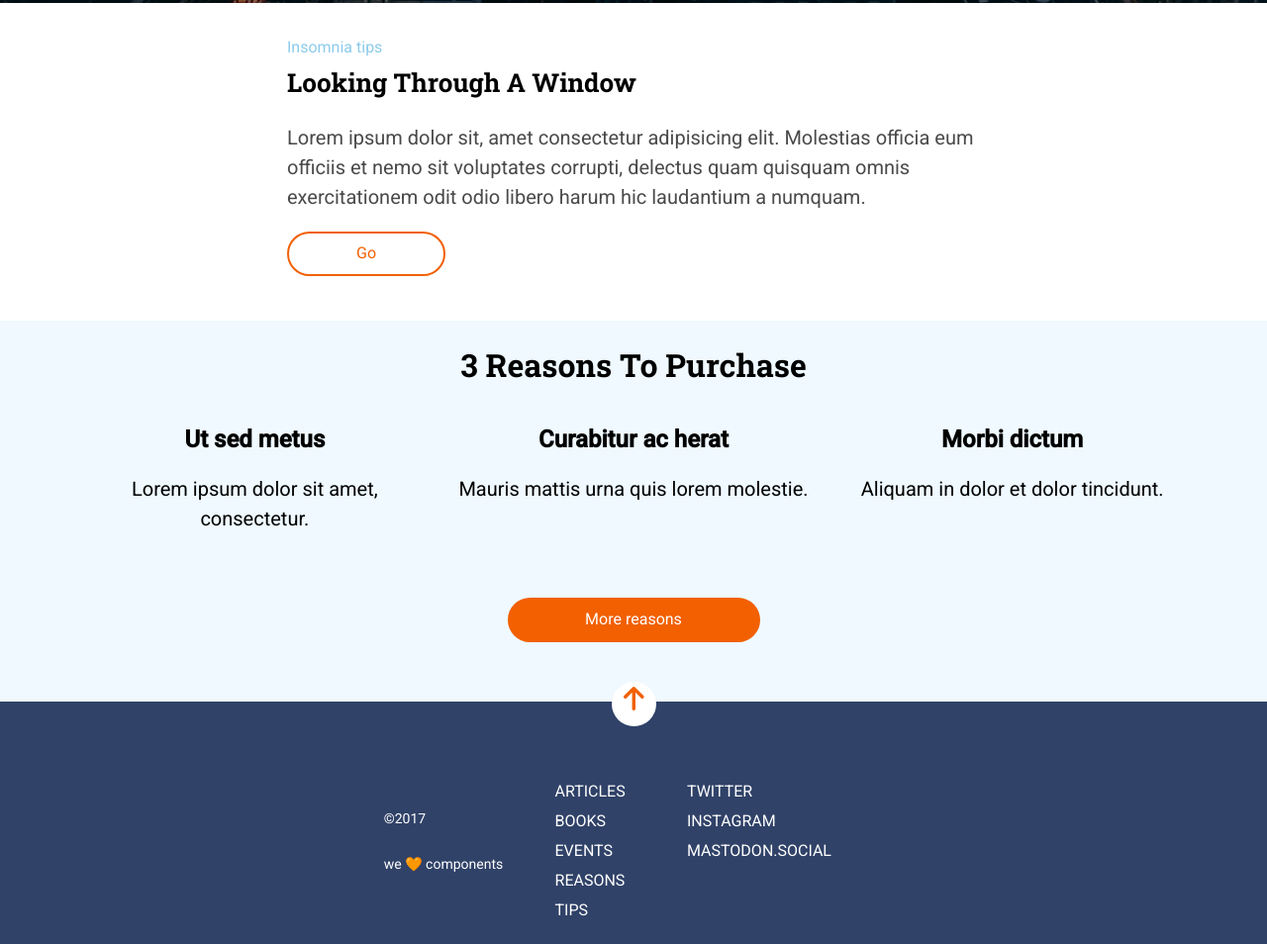
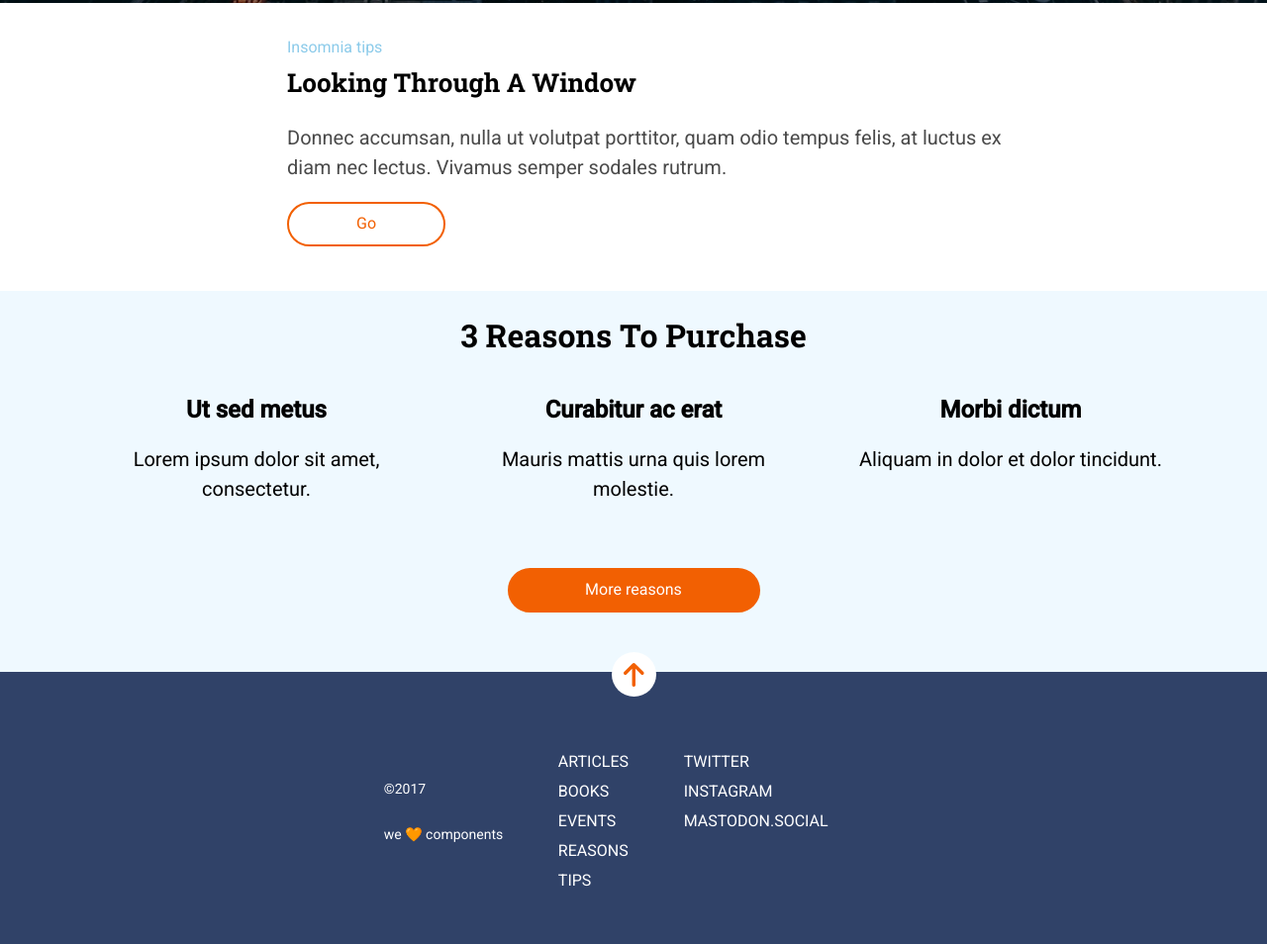
Before and after one commit to ana-arribas/evaluacion-final-modulo-1-ana-arribas, a website: page public/index.html in a window 1280 px wide. Shown: the part 797-1751 px from the top of the page at 99% size. Drawn offline with nearby package versions, Linux system fonts and the light colour scheme.

Commit message:
improvements

```diff
--- a/_src/assets/scss/core/_mixins.scss
+++ b/_src/assets/scss/core/_mixins.scss
@@ -1,6 +1,5 @@
 @mixin arrowstyle {
     display: flex;
-    align-items: center;
     justify-content: center;
     width: 45px;
     height: 45px;
--- a/_src/assets/scss/layout/_aside.scss
+++ b/_src/assets/scss/layout/_aside.scss
@@ -1,5 +1,7 @@
 .aside {
-    text-align: center;
+    display: flex;
+    flex-direction: column;
+    align-items: center;
     background-color: $aside-back;
     padding-top: 30px;
     padding-bottom: 60px;
@@ -8,11 +10,12 @@
         font-family: $slab;
         text-transform: capitalize;
         font-size: 1.5rem;
-        margin: 0px;
+        margin: 0px 0px;
     }
     &__wrapper {
         display: grid;
-        grid-template-columns: 1fr 1fr 1fr 1fr;
+        grid-template-columns: 70px 90px 90px 70px;
+        text-align: center;
     }
     &__grid {
         &--container {
--- a/_src/assets/scss/layout/_base.scss
+++ b/_src/assets/scss/layout/_base.scss
@@ -6,5 +6,4 @@ body {
 }
 a {
     color: inherit;
-    padding: 10px 10px;
 }
--- a/_src/assets/scss/layout/_footer.scss
+++ b/_src/assets/scss/layout/_footer.scss
@@ -13,6 +13,7 @@
     }
     &__arrow {
         @include arrowstyle;
+        align-items: flex-end;
         margin: auto;
         left: 0px;
         right: 0px;
--- a/_src/assets/scss/layout/_header.scss
+++ b/_src/assets/scss/layout/_header.scss
@@ -46,6 +46,7 @@
     }
     &__arrow {
         @include arrowstyle;
+        align-items: center;
         margin-top: 45px;
         &:hover {
             background-color: $arrow-hover;
--- a/_src/assets/scss/layout/_mediaqueries.scss
+++ b/_src/assets/scss/layout/_mediaqueries.scss
@@ -9,20 +9,21 @@
         }
     }
     .section {
+        &__title {
+            font-size: 1.625rem;
+            width: 690px
+        }
         &__paragraph {
             font-size: 1.25rem;
+            width: 690px;
         }
         &__button {
             width: 91px;
         }
-        &__title {
-            font-size:  1.625rem;
-        }
     }
     .aside {
         &__wrapper {
-            display: grid;
-            grid-template-columns: 1fr 1fr 1fr;
+            grid-template-columns: 212px 212px 212px;
             column-gap: 28px;
         }
         &__grid {
@@ -85,6 +86,9 @@
         &__tips {
             font-size: 1rem;
         }
+        &__paragraph {
+            width: 730px;
+        }
         &__button {
             width: 160px;
         }
@@ -94,8 +98,7 @@
             font-size: 2rem;
         }
         &__wrapper {
-            margin-left: 80px;
-            margin-right: 80px;
+            grid-template-columns: 353px 353px 353px;
         }
         &__button {
             width: 255px;
--- a/_src/assets/scss/layout/_section.scss
+++ b/_src/assets/scss/layout/_section.scss
@@ -8,6 +8,7 @@
     &__title {
         font-family: $slab;
         text-transform: capitalize;
+        width: 290px;
         font-size: 1.5rem;
         line-height: 30px;
         margin-top: 5px;
--- a/public/index.html
+++ b/public/index.html
@@ -41,9 +41,8 @@
 
                  <h3 class="section__title">looking through a window</h3>
 
-                <p class="section__paragraph">Lorem ipsum dolor sit, amet consectetur adipisicing elit. Molestias officia
-                    eum officiis et nemo sit voluptates corrupti, delectus quam quisquam omnis
-                    exercitationem odit odio libero harum hic laudantium a numquam.</p>
+                <p class="section__paragraph">Donnec accumsan, nulla ut volutpat porttitor, quam odio tempus felis,
+                    at luctus ex diam nec lectus. Vivamus semper sodales rutrum.</p>
                 <button
                 class="section__button"> <a href="#">Go</a>
 
@@ -59,7 +58,7 @@
                         <p class="aside__grid--paragraph">Lorem ipsum dolor sit amet, consectetur.</p>
                     </div>
                     <div class="aside__grid--container">
-                         <h4 class="aside__grid--title">Curabitur ac herat</h4>
+                         <h4 class="aside__grid--title">Curabitur ac erat</h4>
 
                         <p class="aside__grid--paragraph">Mauris mattis urna quis lorem molestie.</p>
                     </div>
```
Also changed, not shown: _src/templates/partials/_aside.html (+1 -1 lines), _src/templates/partials/_section.html (+2 -3 lines), public/assets/css/main.css, 1 other file. Lines whose indentation alone changed are shown as unchanged.
